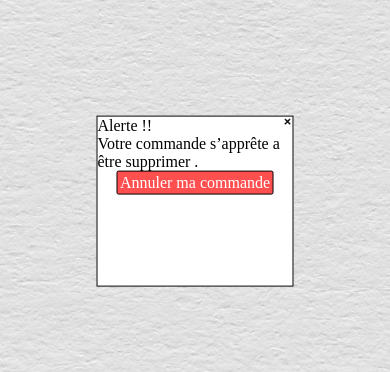
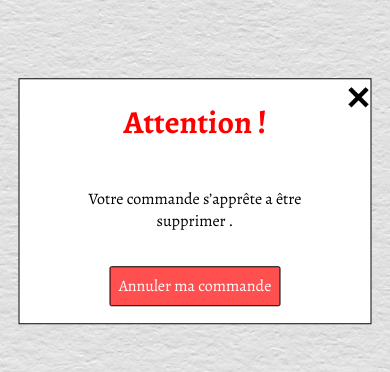
Before and after one commit to RubenDavidAbreu/nagashima, an Angular app: page /boxes in a window 390 px wide. Both pictures are taken after a click on the element "Annuler". Shown: the part 221-593 px from the top of the page. Built offline with nearby package versions, Linux system fonts and the light colour scheme; no server answers; a web font is replaced by a local one.

Commit message:
responsive erreurs done

```diff
--- a/src/app/erreurs/erreurs.component.css
+++ b/src/app/erreurs/erreurs.component.css
@@ -1,10 +1,14 @@
-
+#tooMuchBoxes{
+    text-align: center;
+    font-family: 'Alegreya';
+    height: fit-content;
+}
 .error {
     position: fixed;
     top: 50%;
     left: 50%;
     transform: translate(-50%, -50%);
-    width: 50%;
+    width: 30%;
     height: 20%;
     background-color: white;
     border: 0.1em solid black;
@@ -17,6 +21,8 @@
     border: 0.1vw solid black;
     border-radius: 0.5vw;
     color: white;
+    margin-top: 4vh;
+    margin-bottom: 2vh;
 }
 
 .blueBg {
@@ -35,3 +41,52 @@
 {
     text-align: center;
 }
+
+.cross{
+    position: fixed;
+    top: 1vh;
+}
+
+#cancelCommand{
+    text-align: center;
+    height: fit-content;
+    font-family: 'Alegreya';
+}
+
+@media screen and (min-width: 427px) and (max-width: 769px) {
+    #cancelCommand{
+       padding: 0 5vw 0 5vw;
+    }
+
+    #tooMuchBoxes{
+        padding: 0 5vw 0 5vw;
+     }
+
+    .cross{
+        width: 2vw;
+        height: 2vh;
+    }
+    .errorButton{
+        padding: 0.5em;
+    }
+
+}
+@media screen and (max-width: 426px) {
+    #cancelCommand{
+        padding: 0 10vw 0 10vw;
+        width: 70vw;
+     }
+
+     #tooMuchBoxes{
+        padding: 0 10vw 0 10vw;
+        width: 70vw;
+     }
+
+     .cross{
+        width: 20px ;
+        height: 20px;
+    }
+    .errorButton{
+        padding: 0.5em;
+    }
+}
--- a/src/app/erreurs/erreurs.component.html
+++ b/src/app/erreurs/erreurs.component.html
@@ -1,21 +1,44 @@
 <!-- Message d'erreur -->
-  <div id="tooMuchBoxes" class="error" [class.hidden]="!commandeService.commande.tooManyBoxesReached">
+<div
+  id="tooMuchBoxes"
+  class="error"
+  [class.hidden]="!commandeService.commande.tooManyBoxesReached"
+>
   <div class="relative">
     <div class="mid">
       <h1 class="tred">Attention !</h1>
     </div>
-      <img class="cross" src="../../assets/img/croix.png" alt="croix" (click)="notTooMany()">
+    <img
+      class="cross"
+      src="../../assets/img/croix.png"
+      alt="croix"
+      (click)="notTooMany()"
+    />
 
     Vous ne pouvez pas mettre plus de 10 articles dans votre panier
-      <div class="errorButton blueBg" (click)="notTooMany()"> Retour à ma commande </div>
+    <div class="errorButton blueBg" (click)="notTooMany()">
+      Retour à ma commande
+    </div>
   </div>
 </div>
 
 <div id="cancelCommand" class="error hidden">
   <div class="relative">
-      <img class="cross" src="../../assets/img/croix.png" alt="croix" onclick="toggleClasses('cancelCommand', 'hidden')">
-      Alerte !! <br>
+    <img
+      class="cross"
+      src="../../assets/img/croix.png"
+      alt="croix"
+      onclick="toggleClasses('cancelCommand', 'hidden')"
+    />
+    <h1 class="tred">Attention !</h1>
+    <br />
     Votre commande s’apprête a être supprimer .
-      <div class="errorButton redBg" (click)="removeCommand()" onclick="toggleClasses('cancelCommand', 'hidden')"> Annuler ma commande </div>
+    <div
+      class="errorButton redBg"
+      (click)="removeCommand()"
+      onclick="toggleClasses('cancelCommand', 'hidden')"
+    >
+      Annuler ma commande
     </div>
   </div>
+</div>
```
Lines whose indentation alone changed are shown as unchanged.
